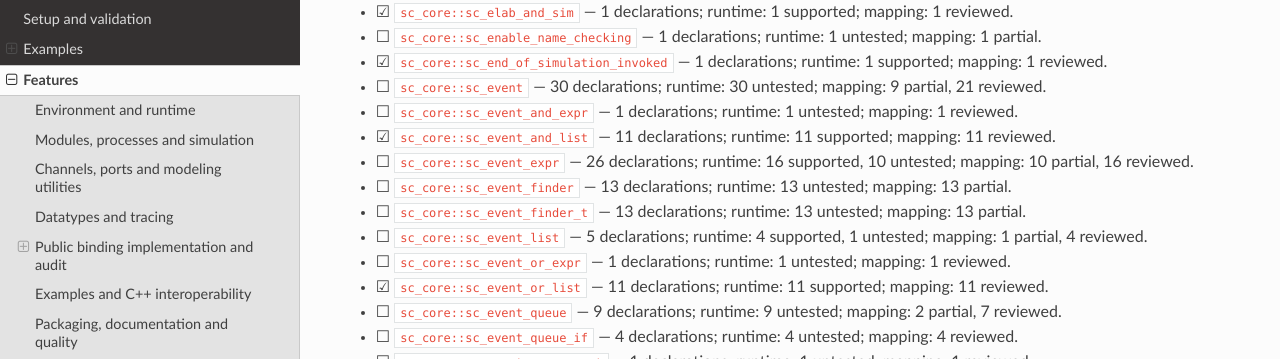
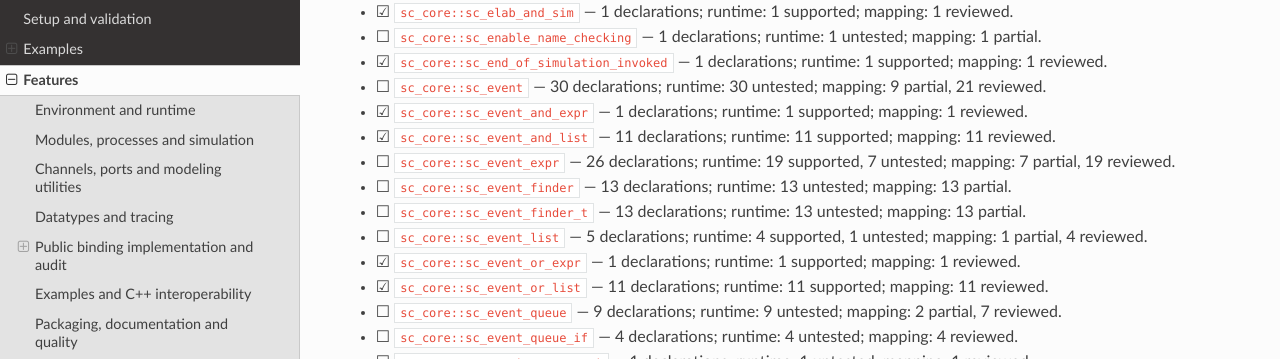
Before and after one commit to amal-khailtash/pysystemc, a Sphinx documentation site: the page built from docs/intro/features.rst, in a window 1280 px wide and 900 px high, scrolled down 14468 px. Shown: the part 156-515 px from the top of the window. Built offline with Sphinx 7.4.7 and the Read the Docs theme 3.1.0, drawn with Linux system fonts in a browser that asks for light colours.

Commit message:
feat: complete event-expression alias and destruction contracts

```diff
--- a/docs/intro/features.rst
+++ b/docs/intro/features.rst
@@ -630,13 +630,13 @@ inferred from namespace availability. See :doc:`../api/coverage`.
 * ☐ ``sc_core::sc_enable_name_checking`` — 1 declarations; runtime: 1 untested; mapping: 1 partial.
 * ☑ ``sc_core::sc_end_of_simulation_invoked`` — 1 declarations; runtime: 1 supported; mapping: 1 reviewed.
 * ☐ ``sc_core::sc_event`` — 30 declarations; runtime: 30 untested; mapping: 9 partial, 21 reviewed.
-* ☐ ``sc_core::sc_event_and_expr`` — 1 declarations; runtime: 1 untested; mapping: 1 reviewed.
+* ☑ ``sc_core::sc_event_and_expr`` — 1 declarations; runtime: 1 supported; mapping: 1 reviewed.
 * ☑ ``sc_core::sc_event_and_list`` — 11 declarations; runtime: 11 supported; mapping: 11 reviewed.
-* ☐ ``sc_core::sc_event_expr`` — 26 declarations; runtime: 16 supported, 10 untested; mapping: 10 partial, 16 reviewed.
+* ☐ ``sc_core::sc_event_expr`` — 26 declarations; runtime: 19 supported, 7 untested; mapping: 7 partial, 19 reviewed.
 * ☐ ``sc_core::sc_event_finder`` — 13 declarations; runtime: 13 untested; mapping: 13 partial.
 * ☐ ``sc_core::sc_event_finder_t`` — 13 declarations; runtime: 13 untested; mapping: 13 partial.
 * ☐ ``sc_core::sc_event_list`` — 5 declarations; runtime: 4 supported, 1 untested; mapping: 1 partial, 4 reviewed.
-* ☐ ``sc_core::sc_event_or_expr`` — 1 declarations; runtime: 1 untested; mapping: 1 reviewed.
+* ☑ ``sc_core::sc_event_or_expr`` — 1 declarations; runtime: 1 supported; mapping: 1 reviewed.
 * ☑ ``sc_core::sc_event_or_list`` — 11 declarations; runtime: 11 supported; mapping: 11 reviewed.
 * ☐ ``sc_core::sc_event_queue`` — 9 declarations; runtime: 9 untested; mapping: 2 partial, 7 reviewed.
 * ☐ ``sc_core::sc_event_queue_if`` — 4 declarations; runtime: 4 untested; mapping: 4 reviewed.
```
Also changed, not shown: 3 other files.
